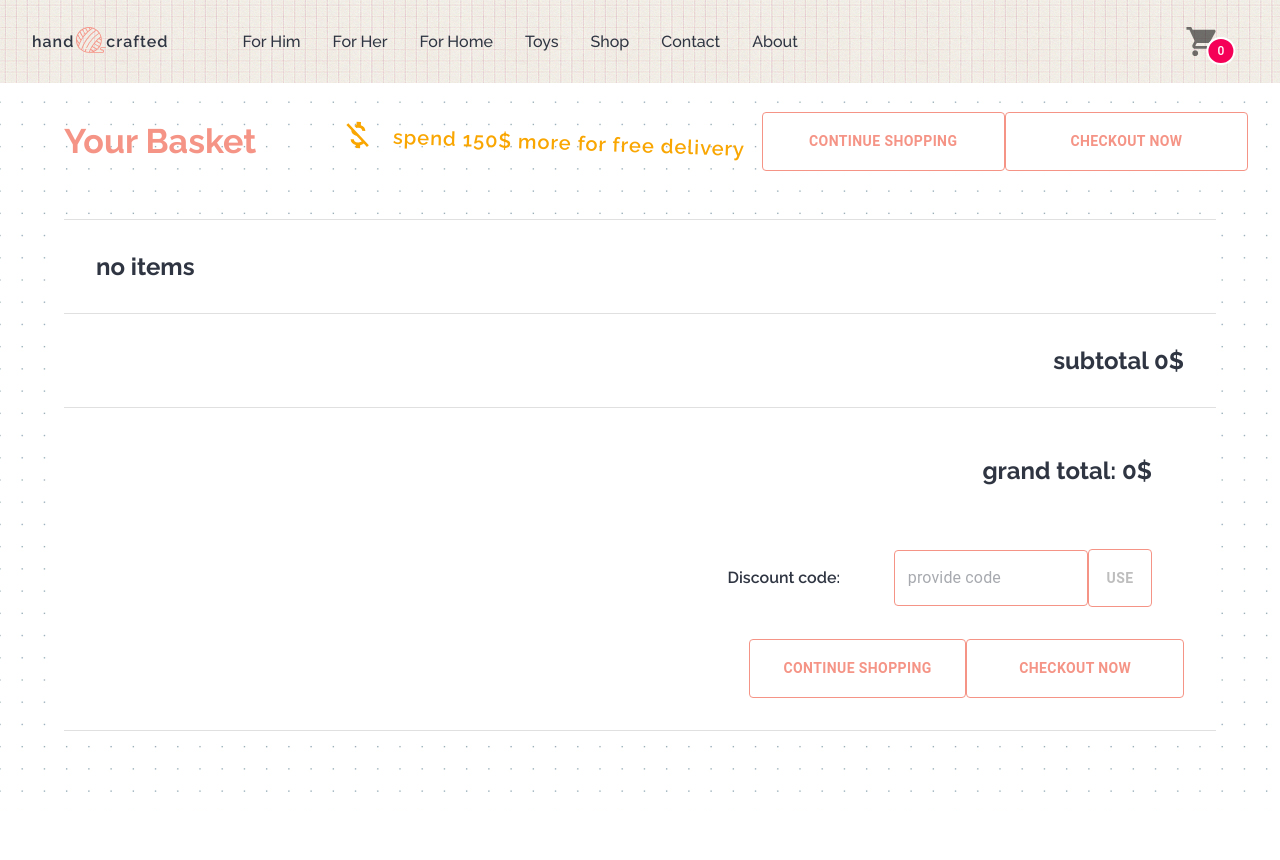
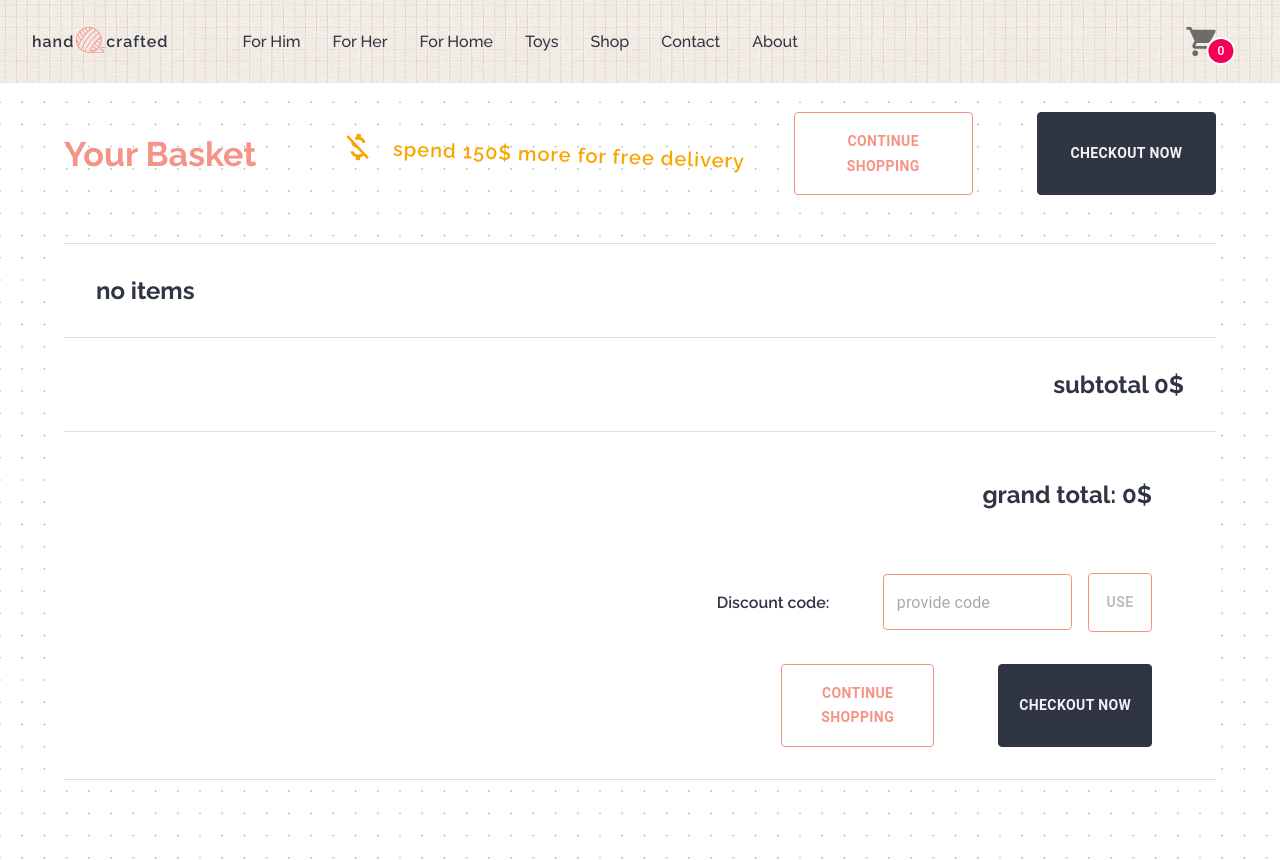
Before and after one commit to GKonar/E-commere, a React (Create React App) app: page /basket in a window 1280 px wide. Before the commit the page ends 811 px from the top, so only its background shows below. Built offline with nearby package versions, Linux system fonts and the light colour scheme.

Commit message:
Bring back button previous funcionality

```diff
--- a/src/components/CustomButton.js
+++ b/src/components/CustomButton.js
@@ -1,8 +1,7 @@
-import React from 'react';
 import styled from "styled-components";
 import Button from "@material-ui/core/Button";
 
-const ButtonStyled = styled(Button)`
+export default styled(Button)`
   && {
     color: ${({ theme }) => theme.color.main};;
     background-color: ${({ theme }) => theme.color.white};
@@ -10,7 +9,6 @@ const ButtonStyled = styled(Button)`
     padding: 1rem;
     width: 100%;
     margin: 0;
-
     &:hover {
       background-color: ${({ theme }) => theme.color.main};
       color: ${({ theme }) => theme.textColor.secondary};
@@ -18,19 +16,41 @@ const ButtonStyled = styled(Button)`
   }
 `;
 
+// https://medium.com/sipios/use-styled-components-with-material-ui-react-e0759f9a15ce
 
-function CustomButton({ children, isWorking, type, disabled }) {
-  return (
-    <>
-      <ButtonStyled
-        type={type}
-        disabled={disabled}>
-        {isWorking ? 'Lodaing...' : children}
-      </ButtonStyled>
-    </>
-  )
-}
+// import React from 'react';
+// import styled from "styled-components";
+// import Button from "@material-ui/core/Button";
 
-export default CustomButton
+// const ButtonStyled = styled(Button)`
+//   && {
+//     color: ${({ theme }) => theme.color.main};;
+//     background-color: ${({ theme }) => theme.color.white};
+//     border: 1px solid #F59486;
+//     padding: 1rem;
+//     width: 100%;
+//     margin: 0;
 
-// https://medium.com/sipios/use-styled-components-with-material-ui-react-e0759f9a15ce
+//     &:hover {
+//       background-color: ${({ theme }) => theme.color.main};
+//       color: ${({ theme }) => theme.textColor.secondary};
+//     }
+//   }
+// `;
+
+
+// function CustomButton({ children, isWorking, type, disabled }) {
+//   return (
+//     <>
+//       <ButtonStyled
+//         type={type}
+//         disabled={disabled}>
+//         {isWorking ? 'Lodaing...' : children}
+//       </ButtonStyled>
+//     </>
+//   )
+// }
+
+// export default CustomButton
+
+// // https://medium.com/sipios/use-styled-components-with-material-ui-react-e0759f9a15ce
```
